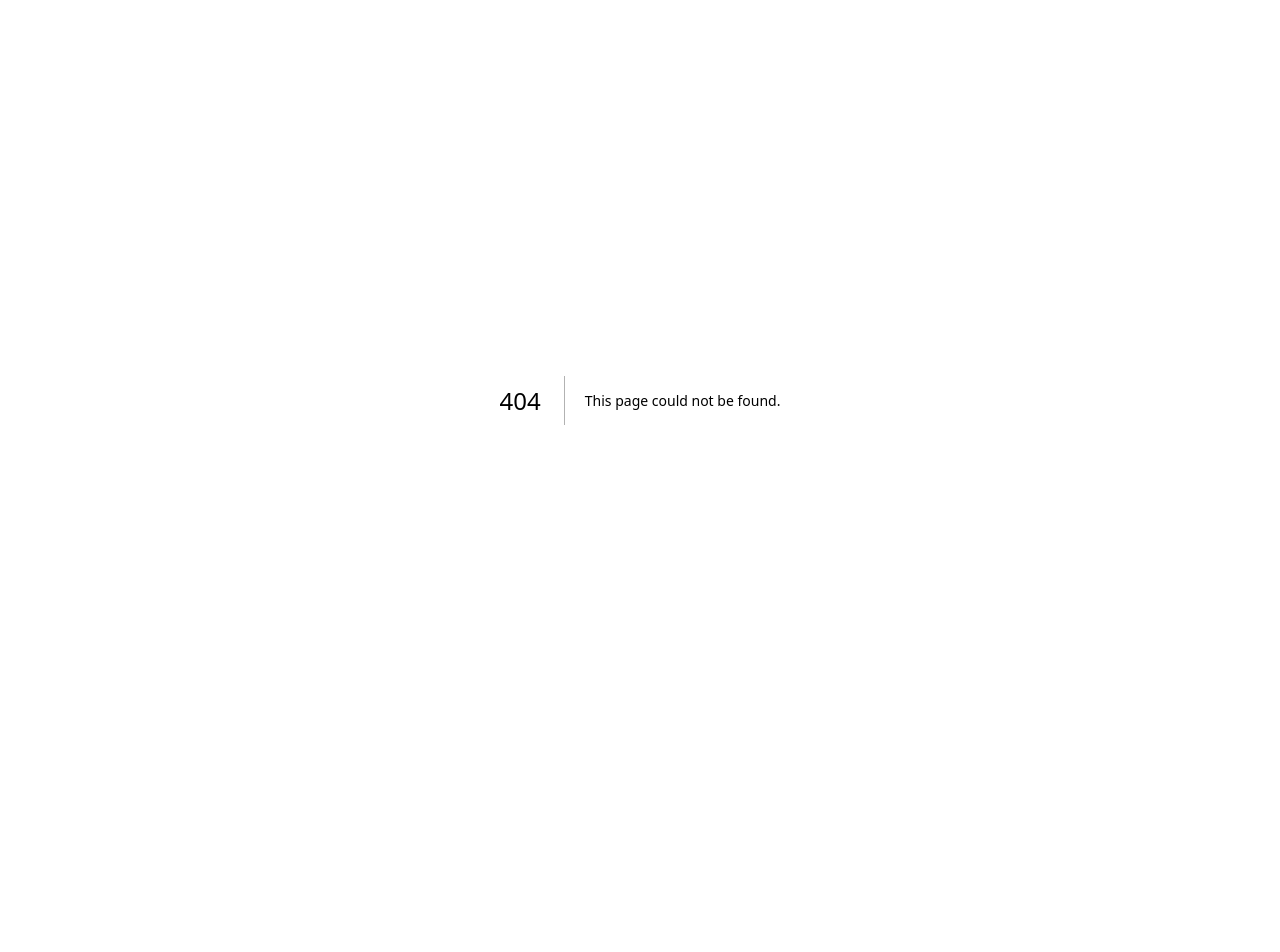
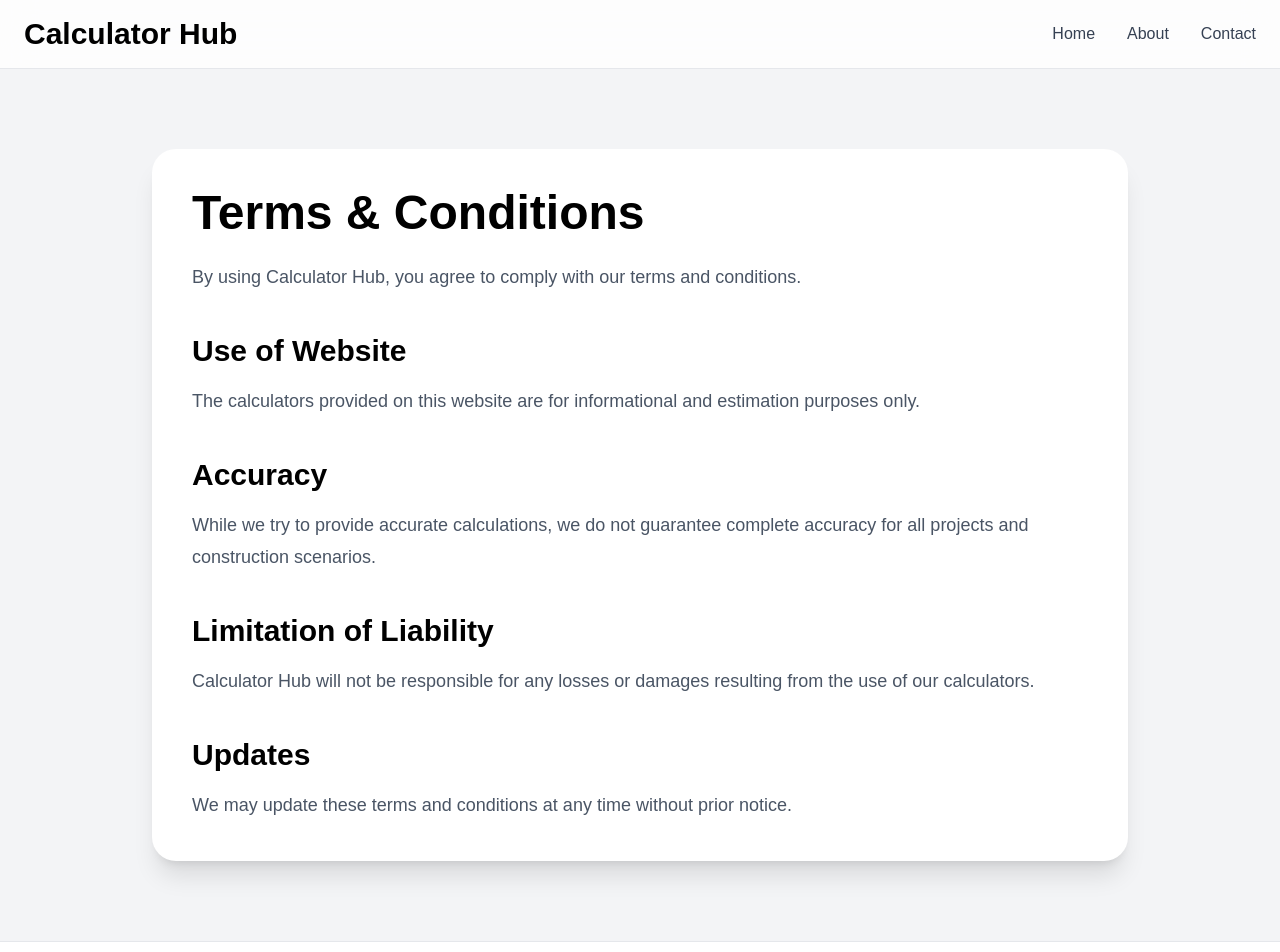
Before and after one commit to payadav142-rgb/calhub, a Next.js app: page /terms-and-conditions in a window 1280 px wide. Before the commit this address had no page. Shown: the top 952 px of the page. Before the commit the page ends 800 px from the top, so only its background shows below. Built offline with nearby package versions, Linux system fonts and the light colour scheme.

Commit message:
Added terms and conditions page

```diff
--- a/app/components/Footer.tsx
+++ b/app/components/Footer.tsx
@@ -43,6 +43,12 @@ export default function Footer() {
           >
             Privacy Policy
           </Link>
+          <Link
+  href="/terms-and-conditions"
+  className="text-gray-600 transition hover:text-black"
+>
+  Terms & Conditions
+</Link>
         </div>
       </div>
 
--- /dev/null
+++ b/app/terms-and-conditions/page.tsx
@@ -0,0 +1,66 @@
+import Navbar from "../components/Navbar";
+import Footer from "../components/Footer";
+
+export default function TermsPage() {
+  return (
+    <main className="min-h-screen bg-gray-100">
+      <Navbar />
+
+      <section className="mx-auto max-w-5xl px-6 py-20">
+        <div className="rounded-3xl bg-white p-10 shadow-xl">
+          <h1 className="text-5xl font-extrabold text-black">
+            Terms & Conditions
+          </h1>
+
+          <p className="mt-6 text-lg leading-8 text-gray-600">
+            By using Calculator Hub, you agree to
+            comply with our terms and conditions.
+          </p>
+
+          <h2 className="mt-10 text-3xl font-bold text-black">
+            Use of Website
+          </h2>
+
+          <p className="mt-4 text-lg leading-8 text-gray-600">
+            The calculators provided on this
+            website are for informational and
+            estimation purposes only.
+          </p>
+
+          <h2 className="mt-10 text-3xl font-bold text-black">
+            Accuracy
+          </h2>
+
+          <p className="mt-4 text-lg leading-8 text-gray-600">
+            While we try to provide accurate
+            calculations, we do not guarantee
+            complete accuracy for all projects and
+            construction scenarios.
+          </p>
+
+          <h2 className="mt-10 text-3xl font-bold text-black">
+            Limitation of Liability
+          </h2>
+
+          <p className="mt-4 text-lg leading-8 text-gray-600">
+            Calculator Hub will not be responsible
+            for any losses or damages resulting
+            from the use of our calculators.
+          </p>
+
+          <h2 className="mt-10 text-3xl font-bold text-black">
+            Updates
+          </h2>
+
+          <p className="mt-4 text-lg leading-8 text-gray-600">
+            We may update these terms and
+            conditions at any time without prior
+            notice.
+          </p>
+        </div>
+      </section>
+
+      <Footer />
+    </main>
+  );
+}
```
